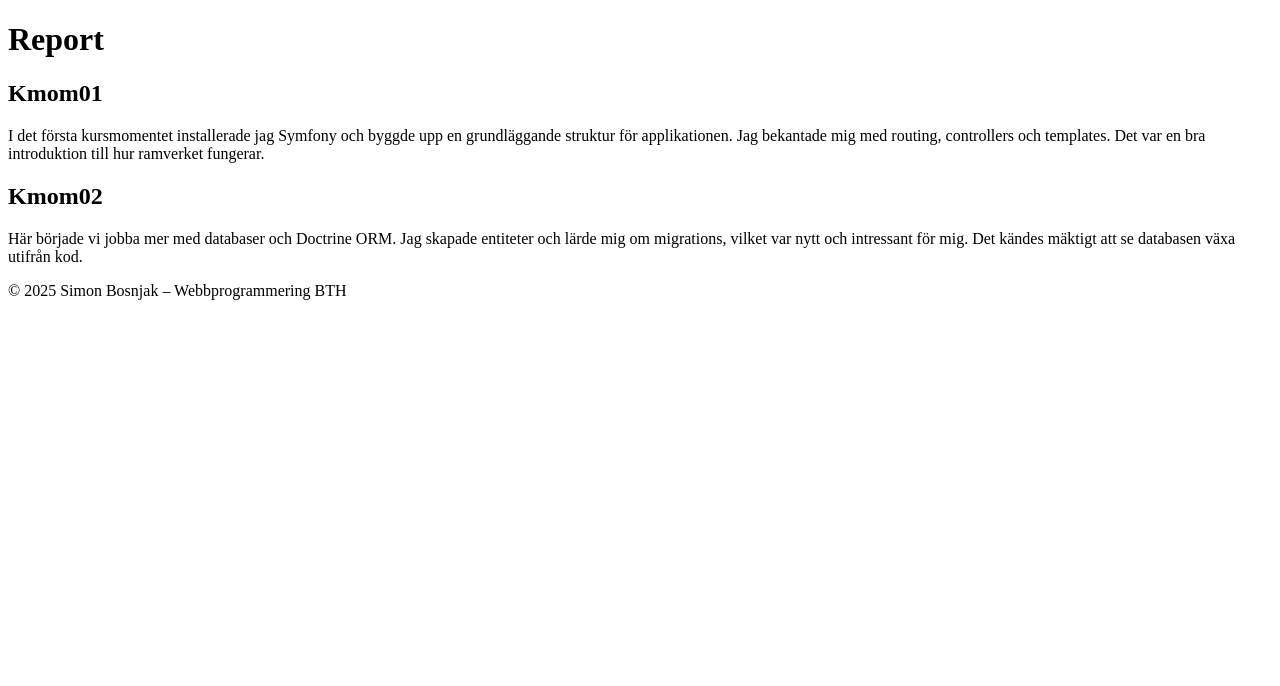
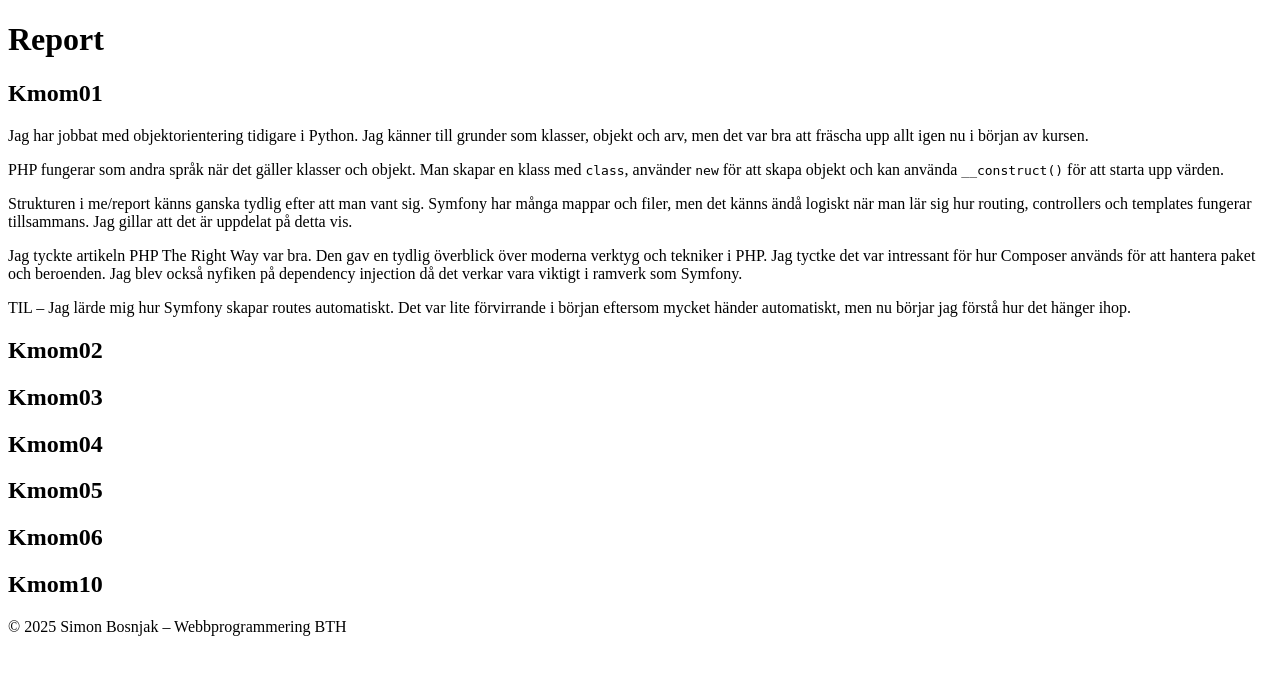
Before and after one commit to simonking99/mvc, a Symfony app: template templates/report.html.twig in a window 1280 px wide. Shown: the part 114-800 px from the top of the page. Run offline with Twig, Linux system fonts and the light colour scheme; the template is opened without the code that fills it, so the values that code supplies are empty; some libraries are stand-ins or nearby versions.

Commit message:
Add API routes and update report for kmom01

```diff
--- a/src/Controller/LuckyControllerTwig.php
+++ b/src/Controller/LuckyControllerTwig.php
@@ -20,7 +20,7 @@ class LuckyControllerTwig extends AbstractController
         return $this->render('lucky.html.twig', $data);
     }
 
-    #[Route("/home", name: "home")]
+    #[Route("/", name: "home")]
     public function home(): Response
     {
         return $this->render('home.html.twig');
--- a/templates/report.html.twig
+++ b/templates/report.html.twig
@@ -8,17 +8,53 @@
 <div class="profile-section">
     <h2 id="kmom01">Kmom01</h2>
     <p>
-        I det första kursmomentet installerade jag Symfony och byggde upp en grundläggande struktur
-        för applikationen. Jag bekantade mig med routing, controllers och templates. Det var en bra introduktion
-        till hur ramverket fungerar.
+        Jag har jobbat med objektorientering tidigare i Python. Jag känner till grunder som klasser,
+        objekt och arv, men det var bra att fräscha upp allt igen nu i början av kursen.
     </p>
+    <p>
+        PHP fungerar som andra språk när det gäller klasser och objekt.
+        Man skapar en klass med <code>class</code>, använder <code>new</code> för att skapa objekt och kan
+        använda <code>__construct()</code> för att starta upp värden.
+    </p>
+    <p>
+        Strukturen i me/report känns ganska tydlig efter att man vant sig. Symfony har många mappar och filer,
+        men det känns ändå logiskt när man lär sig hur routing, controllers och templates fungerar tillsammans.
+        Jag gillar att det är uppdelat på detta vis.
+    </p>
+    <p>
+        Jag tyckte artikeln PHP The Right Way var bra. Den gav en tydlig överblick över moderna verktyg och tekniker i PHP.
+        Jag tyctke det var intressant för hur Composer används för att hantera paket och beroenden.
+        Jag blev också nyfiken på dependency injection då det verkar vara viktigt
+        i ramverk som Symfony.
+    </p>
+    <p>
+        TIL – Jag lärde mig hur Symfony skapar routes automatiskt. Det var lite förvirrande i början eftersom mycket händer automatiskt, men nu börjar jag förstå hur det hänger ihop.
+    </p>
+
+
 
     <h2 id="kmom02">Kmom02</h2>
     <p>
-        Här började vi jobba mer med databaser och Doctrine ORM. Jag skapade entiteter och lärde mig om migrations,
-        vilket var nytt och intressant för mig. Det kändes mäktigt att se databasen växa utifrån kod.
     </p>
 
-    <!-- Fyll på med fler kmom-sektioner vid behov -->
+    <h2 id="kmom03">Kmom03</h2>
+    <p>
+    </p>
+
+    <h2 id="kmom04">Kmom04</h2>
+    <p>
+    </p>
+
+    <h2 id="kmom05">Kmom05</h2>
+    <p>
+    </p>
+
+    <h2 id="kmom06">Kmom06</h2>
+    <p>
+    </p>
+
+    <h2 id="kmom10">Kmom10</h2>
+    <p>
+    </p>
 </div>
 {% endblock %}
```
Also changed, not shown: src/Controller/ApiController.php (added, +81 -0 lines), templates/api/index.html.twig (added, +25 -0 lines), public/.htaccess (added).
